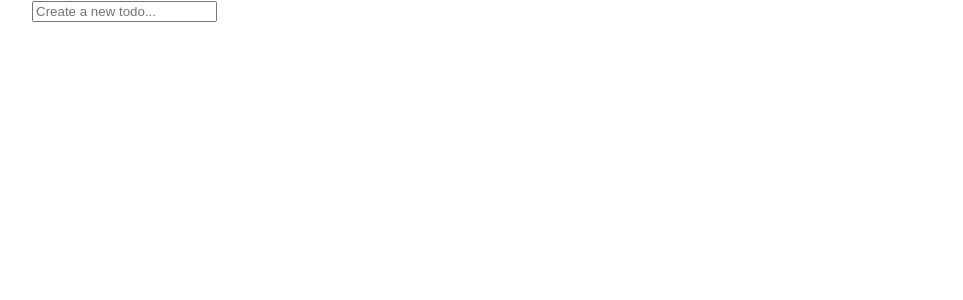
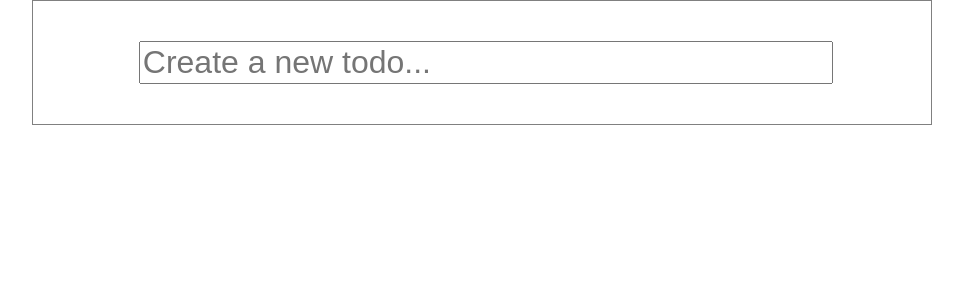
Before and after one commit to DanielHara/todo-app, a React (Create React App) app: page / in a window 1280 px wide. Shown: the top 300 px of the page, without its empty margins (158-1121 px from the left). Built offline with nearby package versions, Linux system fonts and the light colour scheme.

Commit message:
Remove from todo list

```diff
--- a/src/App.js
+++ b/src/App.js
@@ -9,9 +9,16 @@ function App() {
     setList(list.concat(todo))
   }
 
+  const removeIndex = (index) => {
+    setList(list.slice(0, index).concat(list.slice(index + 1)));
+  }
+
   return (
     <div className={styles.App}>
+        <div className={styles.inputTile}>
+          <div className={styles.inputWrapper}>
             <input
+              className={styles.input}
               placeholder="Create a new todo..."
               value={newTodo}
               onChange={ (event) => {
@@ -24,8 +31,10 @@ function App() {
                 }
               }}
             />
+          </div>
+        </div>
 
-      <ul>
+      <ul className={styles.list}>
         {list.map((item, index) => <li className={styles.tile}>
             <div className={styles.completeButtonWrapper}>
               <button className={styles.completeButton} />
@@ -34,6 +43,9 @@ function App() {
               {item}
             </div>
             <div className={styles.removeButtonWrapper} >
+              <button className={styles.removeButton} onClick={() => removeIndex(index)}>
+                X
+              </button>
             </div>
           </li>
         )}
--- a/src/App.module.scss
+++ b/src/App.module.scss
@@ -3,6 +3,22 @@
   margin: 0 auto;
 }
 
+.inputTile {
+  padding: 20px;
+  margin: 0 auto;
+  border: 1px solid gray;
+}
+
+.inputWrapper {
+  width: 80%;
+  margin: 0 auto;
+  padding: 20px;
+}
+
+.input {
+  font-size: 2rem;
+  width: 100%;
+}
 
 .tile {
   border: 1px solid gray;
@@ -11,7 +27,7 @@
 
 .completeButtonWrapper {
   width: 10%;
-  padding: 20px;
+  padding: 20px 0 20px 20px;
 }
 
 .completeButton {
@@ -20,12 +36,23 @@
   border-radius: 50%;
 }
 
+.removeButton {
+  font-size: 2rem;
+  width: 40px;
+  height: 40px;
+}
+
 .text {
-  width: 80%;
-  padding: 20px;
+  width: 85%;
+  padding: 20px 0px;
   font-size: 2rem;
 }
 
 .removeButtonWrapper {
-  width: 10%;
+  width: 5%;
+  padding: 20px 20px 20px 0;
 }
+
+.list {
+  padding: 0;
+}
```
Lines whose indentation alone changed are shown as unchanged.
